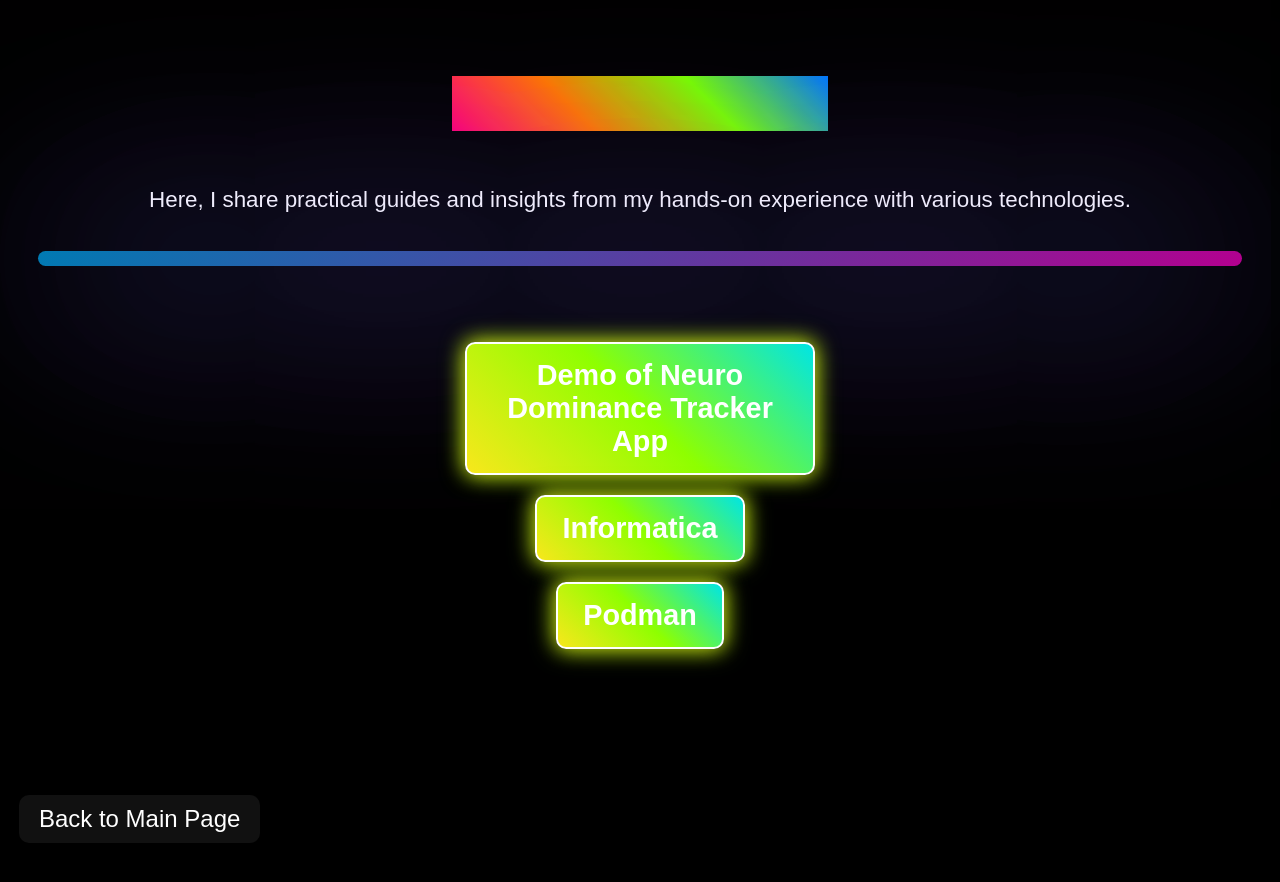
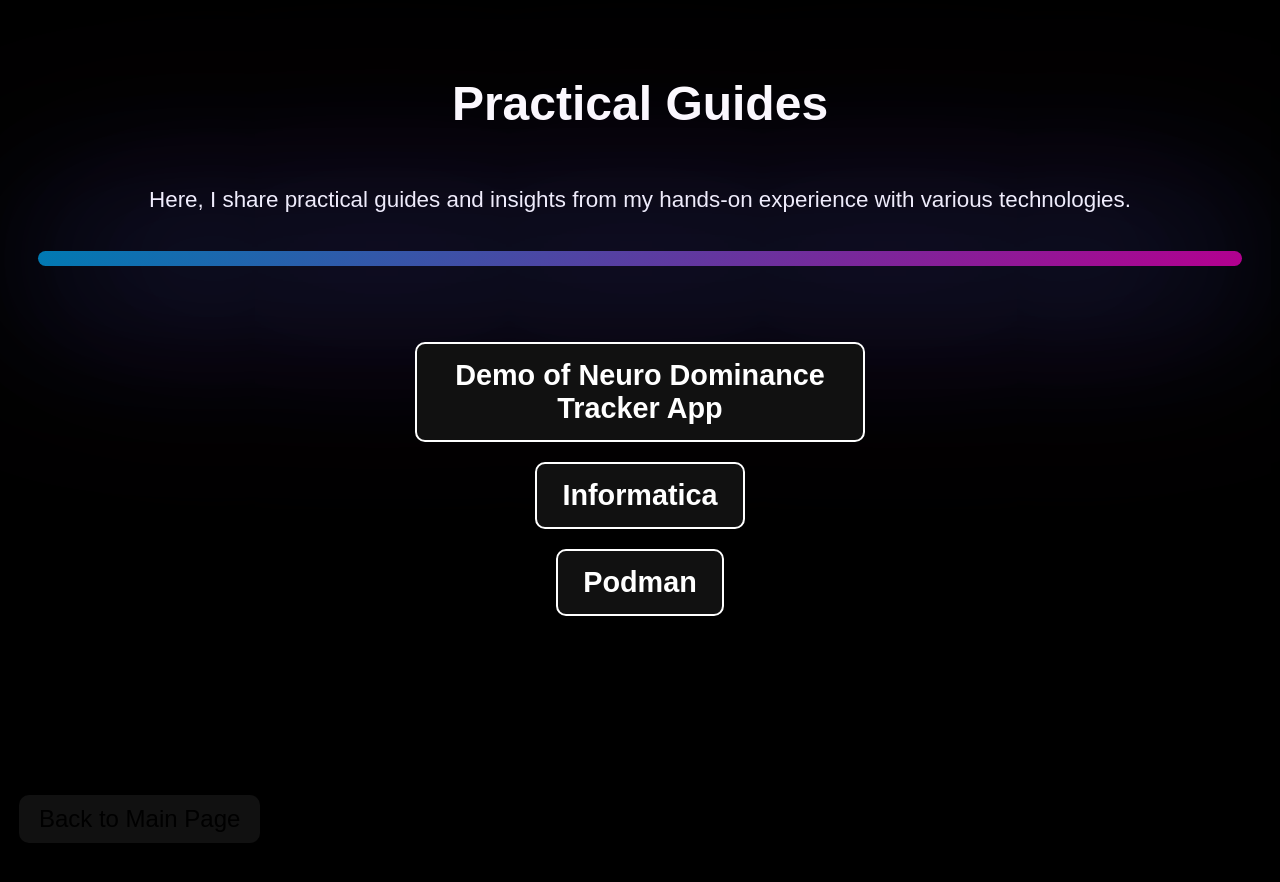
Before and after one commit to nbahador/NeuroDominanceTracker-Tool, a Jekyll site: the page manual.html, which Jekyll copies as it is, in a window 1280 px wide. Shown: the top 882 px of the page. Built offline with Jekyll 4.4.1, drawn with Linux system fonts in a browser that asks for light colours.

Commit message:
Update manual.html

```diff
--- a/manual.html
+++ b/manual.html
@@ -25,37 +25,15 @@
             position: relative; /* Allow positioning of bottom elements */
         }
 
-        /* Animated Gradient for "Welcome to My Portfolio" */
+        /* Remove gradient animation from h1 */
         h1 {
             margin-top: 2cm; /* 2cm from the top edge */
             font-size: 3rem;
             font-weight: bold;
-            margin-bottom: 1cm; /* 1cm gap before the wavy line */
-            background: linear-gradient(45deg, #ff0077, #ff7700, #77ff00, #0077ff); /* Bold gradient colors */
-            -webkit-background-clip: text;
-            background-clip: text;
-            color: transparent;
-            animation: gradientAnimation 5s ease-in-out infinite;
+            margin-bottom: 1cm; /* 1cm gap before the wave */
+            color: #fff; /* Set the color to white */
             margin-left: auto; /* Center horizontally */
             margin-right: auto; /* Center horizontally */
-        }
-
-        @keyframes gradientAnimation {
-            0% {
-                background: linear-gradient(45deg, #ff0077, #ff7700, #77ff00, #0077ff); /* Starting colors */
-            }
-            25% {
-                background: linear-gradient(45deg, #ff0077, #7700ff, #ff7700, #00ff77); /* Change to different vibrant colors */
-            }
-            50% {
-                background: linear-gradient(45deg, #00ff77, #ff0077, #7700ff, #00ffbb); /* More vibrant mix */
-            }
-            75% {
-                background: linear-gradient(45deg, #ff7700, #ff0077, #0077ff, #ffbb00); /* More bold gradient */
-            }
-            100% {
-                background: linear-gradient(45deg, #ff0077, #ff7700, #77ff00, #0077ff); /* Back to the original */
-            }
         }
 
         /* New paragraph styling */
@@ -79,31 +57,6 @@
             margin-top: 0.5cm; /* 0.8cm gap before the wavy line */
             margin-bottom: 1cm; /* 3cm gap after the wavy line */
             border-radius: 10px; /* Slight curvature */
-            animation: glowEffect 3s ease-in-out infinite; /* Smooth glowing animation */
-        }
-
-        @keyframes glowEffect {
-            0% {
-                box-shadow:
-                    0 0 150px rgba(0, 174, 255, 0.8),
-                    0 0 200px rgba(255, 0, 204, 0.8),
-                    0 0 250px rgba(0, 174, 255, 0.4),
-                    0 0 300px rgba(255, 0, 204, 0.4);
-            }
-            50% {
-                box-shadow:
-                    0 0 200px rgba(0, 174, 255, 0.9),
-                    0 0 250px rgba(255, 0, 204, 0.9),
-                    0 0 300px rgba(0, 174, 255, 0.5),
-                    0 0 350px rgba(255, 0, 204, 0.5);
-            }
-            100% {
-                box-shadow:
-                    0 0 150px rgba(0, 174, 255, 0.8),
-                    0 0 200px rgba(255, 0, 204, 0.8),
-                    0 0 250px rgba(0, 174, 255, 0.4),
-                    0 0 300px rgba(255, 0, 204, 0.4);
-            }
         }
 
         /* Button Styling */
@@ -122,25 +75,21 @@
             font-size: 1.8rem; /* Slightly smaller font size */
             font-weight: bold; /* Bold text */
             border: 2px solid #fff; /* White border for visibility */
-            padding: 15px 25px; /* Smaller padding */
+            padding: 15px 25px; /* Generous padding */
             border-radius: 10px;
             cursor: pointer;
             display: flex;
             align-items: center; /* Align icon and text horizontally */
             gap: 15px; /* Space between icon and text */
             transition: all 0.3s ease-in-out;
-            position: relative;
-            max-width: 350px; /* Limit the maximum width of the button */
-            background: linear-gradient(45deg, #f8e71c, #8eff00, #00e5e5); /* Neon gradient colors */
-            color: #fff; /* Neon-like text color */
-            box-shadow: 0 0 20px rgba(248, 231, 28, 0.7), 0 0 25px rgba(142, 255, 0, 0.7); /* Glow effect */
+            width: 100%; /* Ensure the buttons are of consistent width */
+            max-width: 450px; /* Limit the maximum width */
         }
 
         /* Hover Effects for the Button */
         .project-button:hover {
             background-color: #333; /* Slightly lighter background on hover */
             transform: scale(1.05); /* Slightly increase size on hover */
-            box-shadow: 0 0 40px rgba(248, 231, 28, 1), 0 0 50px rgba(142, 255, 0, 1); /* Stronger glow effect */
         }
 
         /* Focus effect for button */
@@ -168,6 +117,11 @@
 
         .back-button:hover {
             background-color: #333;
+        }
+
+        /* Adjust bottom text color to black */
+        .back-button {
+            color: #000; /* Change text color to black */
         }
     </style>
 </head>
```
